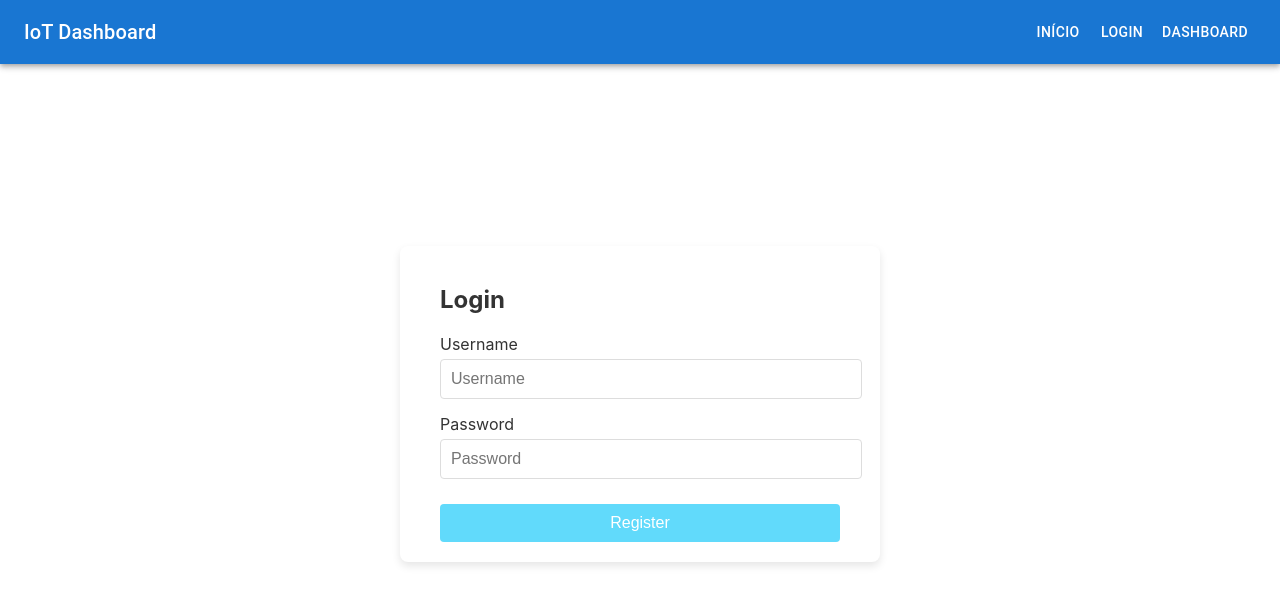
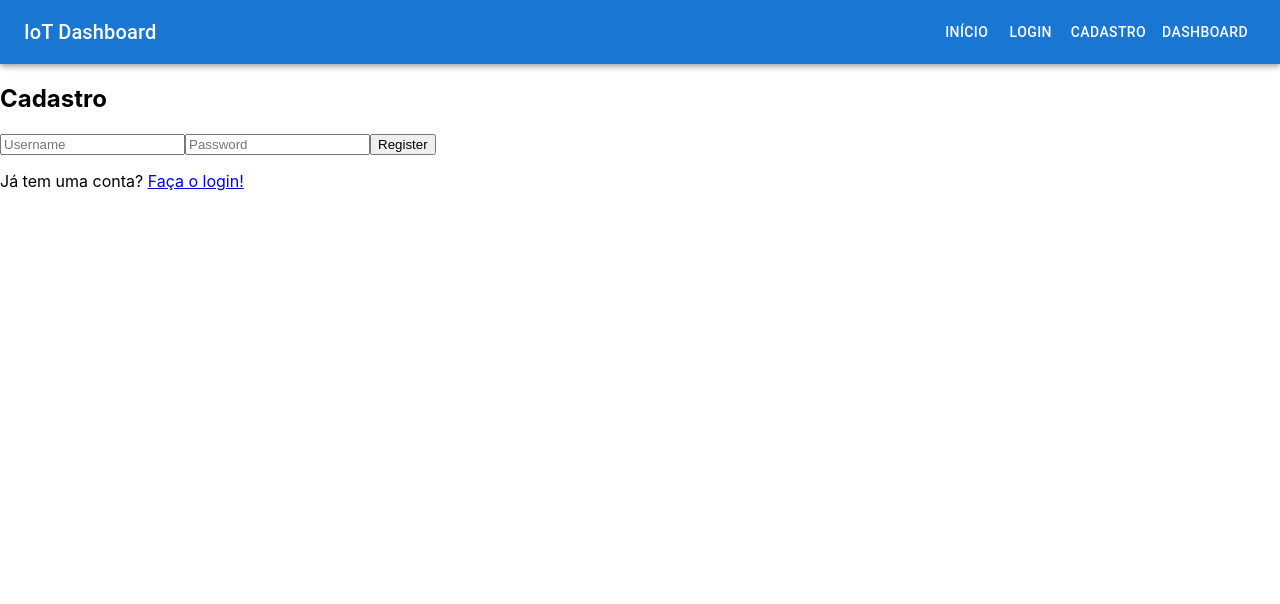
Before and after one commit to Beatrizresteves/desafio, a React (Create React App) app in the folder frontend/: page /register in a window 1280 px wide. Shown: the top 604 px of the page. Built offline with nearby package versions, Linux system fonts and the light colour scheme.

Commit message:
Add cadastro

```diff
--- a/frontend/src/App.js
+++ b/frontend/src/App.js
@@ -12,12 +12,12 @@ function App() {
     <Router>
       <div>
         <NavBar />
-        <Routes> {/* Use Routes em vez de Switch */}
+        <Routes>
           <Route path="/" element={<HomePage />} />
-          <Route path="/login" element={<LoginPage />} /> {/* Use element em vez de component */}
-          <Route path="/register" element={<RegisterPage />} /> {/* Use element */}
-          <Route path="/dashboard" element={<Dashboard />} /> {/* Use element */}
-          <Route path="/device-selection" element={<DeviceSelection />} /> {/* Use element */}
+          <Route path="/login" element={<LoginPage />} />
+          <Route path="/register" element={<RegisterPage />} />
+          <Route path="/dashboard" element={<Dashboard />} />
+          <Route path="/device-selection" element={<DeviceSelection />} />
         </Routes>
         </div>
     </Router>
--- a/frontend/src/components/NavBar.js
+++ b/frontend/src/components/NavBar.js
@@ -16,8 +16,11 @@ function NavBar() {
         <Button color="inherit" component={Link} to="/">
           Início
         </Button>
+        <Button color="inherit" component={Link} to="/login">
+          Login
+        </Button>
         <Button color="inherit" component={Link} to="/register">
-          Login
+          Cadastro
         </Button>
         <Button color="inherit" component={Link} to="/dashboard">
           Dashboard
--- a/frontend/src/pages/LoginPage.js
+++ b/frontend/src/pages/LoginPage.js
@@ -1,27 +1,39 @@
+// LoginPage.js
+
 import React, { useState } from 'react';
 import axios from 'axios';
+import { Link, useNavigate } from 'react-router-dom';
 
 const LoginPage = () => {
   const [username, setUsername] = useState('');
   const [password, setPassword] = useState('');
+  const [error, setError] = useState('');
+  const navigate = useNavigate(); // Use useNavigate para navegação
 
   const handleSubmit = async (e) => {
     e.preventDefault();
+
     try {
       const res = await axios.post('/api/auth/login', { username, password });
-      localStorage.setItem('token', res.data.token);
-      // Redirecionar para o Dashboard
+      console.log(res.data.token); // Exibe o token de autenticação
+      // Redirecionar para o Dashboard ou outra página privada
     } catch (err) {
+      setError('Invalid credentials'); // Exibe mensagem de erro genérica para fins de segurança
       console.error('Error logging in', err);
     }
   };
 
   return (
-    <form onSubmit={handleSubmit}>
-      <input type="text" value={username} onChange={(e) => setUsername(e.target.value)} placeholder="Username" />
-      <input type="password" value={password} onChange={(e) => setPassword(e.target.value)} placeholder="Password" />
-      <button type="submit">Login</button>
-    </form>
+    <div>
+      <h2>Login</h2>
+      <form onSubmit={handleSubmit}>
+        <input type="text" value={username} onChange={(e) => setUsername(e.target.value)} placeholder="Username" />
+        <input type="password" value={password} onChange={(e) => setPassword(e.target.value)} placeholder="Password" />
+        {error && <p style={{ color: 'red' }}>{error}</p>}
+        <button type="submit">Login</button>
+      </form>
+      <p>Don't have an account? <Link to="/register">Register here</Link></p>
+    </div>
   );
 };
 
--- a/frontend/src/pages/RegisterPage.js
+++ b/frontend/src/pages/RegisterPage.js
@@ -1,52 +1,38 @@
+// RegisterPage.js
+
 import React, { useState } from 'react';
 import axios from 'axios';
-import { useNavigate } from 'react-router-dom';
-import '../App.css'; // Importar App.css para garantir que as estilizações estejam disponíveis
+import { Link, useNavigate } from 'react-router-dom'; // Importe useNavigate em vez de useHistory
 
 const RegisterPage = () => {
   const [username, setUsername] = useState('');
   const [password, setPassword] = useState('');
-  const [error, setError] = useState(null);
-  const navigate = useNavigate();
+  const [error, setError] = useState('');
+  const navigate = useNavigate(); // Use useNavigate para navegação
 
   const handleSubmit = async (e) => {
     e.preventDefault();
+
     try {
-      await axios.post('/api/auth/register', { username, password });
-      navigate('/login'); // Redirecionar para a página de login
+      const res = await axios.post('/api/auth/register', { username, password });
+      console.log(res.data.message); // Exibe mensagem de sucesso
+      navigate('/login'); // Use navigate para redirecionamento
     } catch (err) {
-      setError('Error registering');
-      console.error('Error registering', err);
+      setError(err.response.data.message); // Exibe mensagem de erro
+      console.error('Error registering user', err);
     }
   };
 
   return (
-    <div className="register-container">
-      <form className="register-form" onSubmit={handleSubmit}>
-        <h2>Login</h2>
-        <div className="form-group">
-          <label htmlFor="username">Username</label>
-          <input
-            type="text"
-            id="username"
-            value={username}
-            onChange={(e) => setUsername(e.target.value)}
-            placeholder="Username"
-          />
-        </div>
-        <div className="form-group">
-          <label htmlFor="password">Password</label>
-          <input
-            type="password"
-            id="password"
-            value={password}
-            onChange={(e) => setPassword(e.target.value)}
-            placeholder="Password"
-          />
-        </div>
+    <div>
+      <h2>Cadastro</h2>
+      <form onSubmit={handleSubmit}>
+        <input type="text" value={username} onChange={(e) => setUsername(e.target.value)} placeholder="Username" />
+        <input type="password" value={password} onChange={(e) => setPassword(e.target.value)} placeholder="Password" />
         {error && <p style={{ color: 'red' }}>{error}</p>}
         <button type="submit">Register</button>
       </form>
+      <p>Já tem uma conta? <Link to="/login">Faça o login!</Link></p>
     </div>
   );
 };
```
Also changed, not shown: 1 other file (tests, documents, lock files or other folders).
